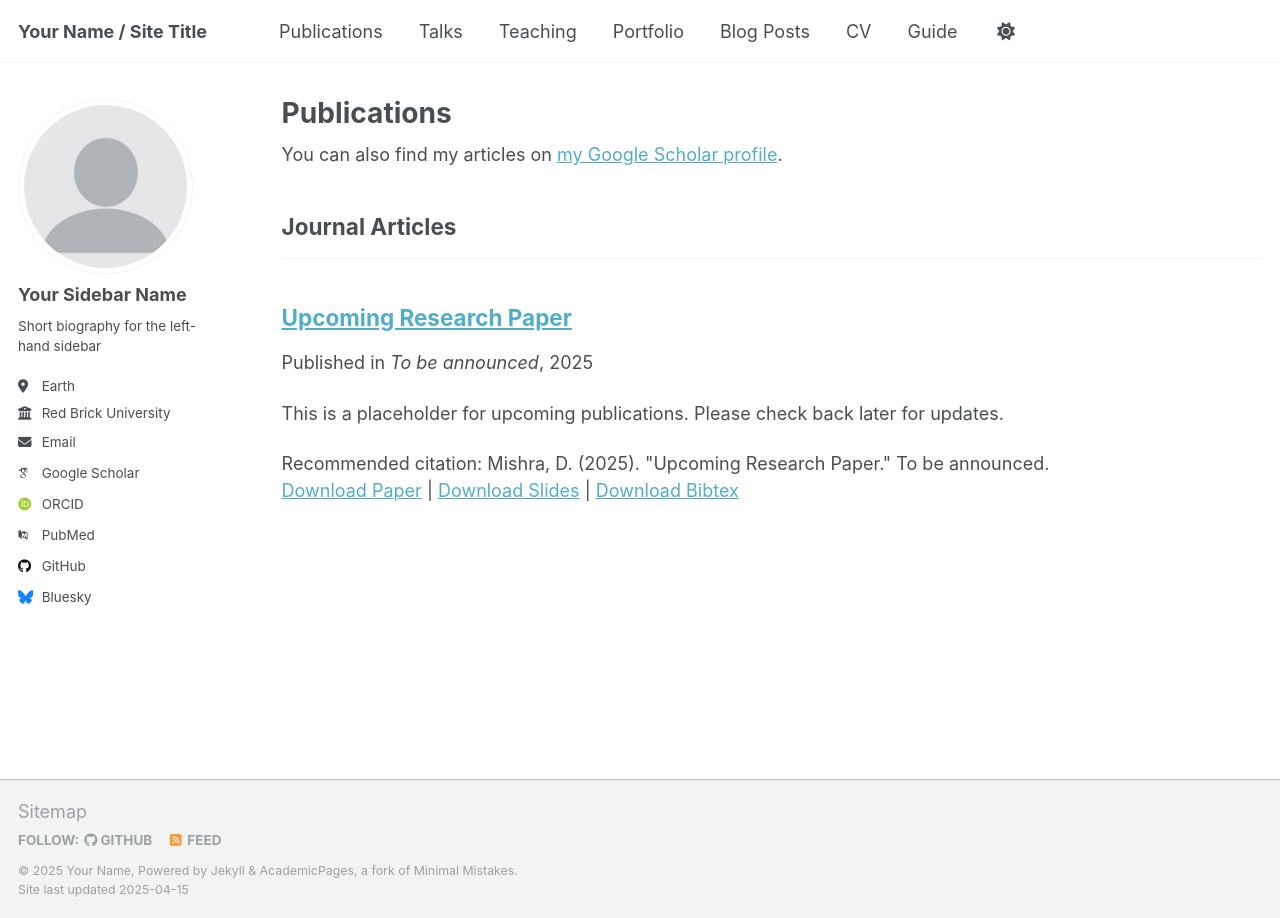
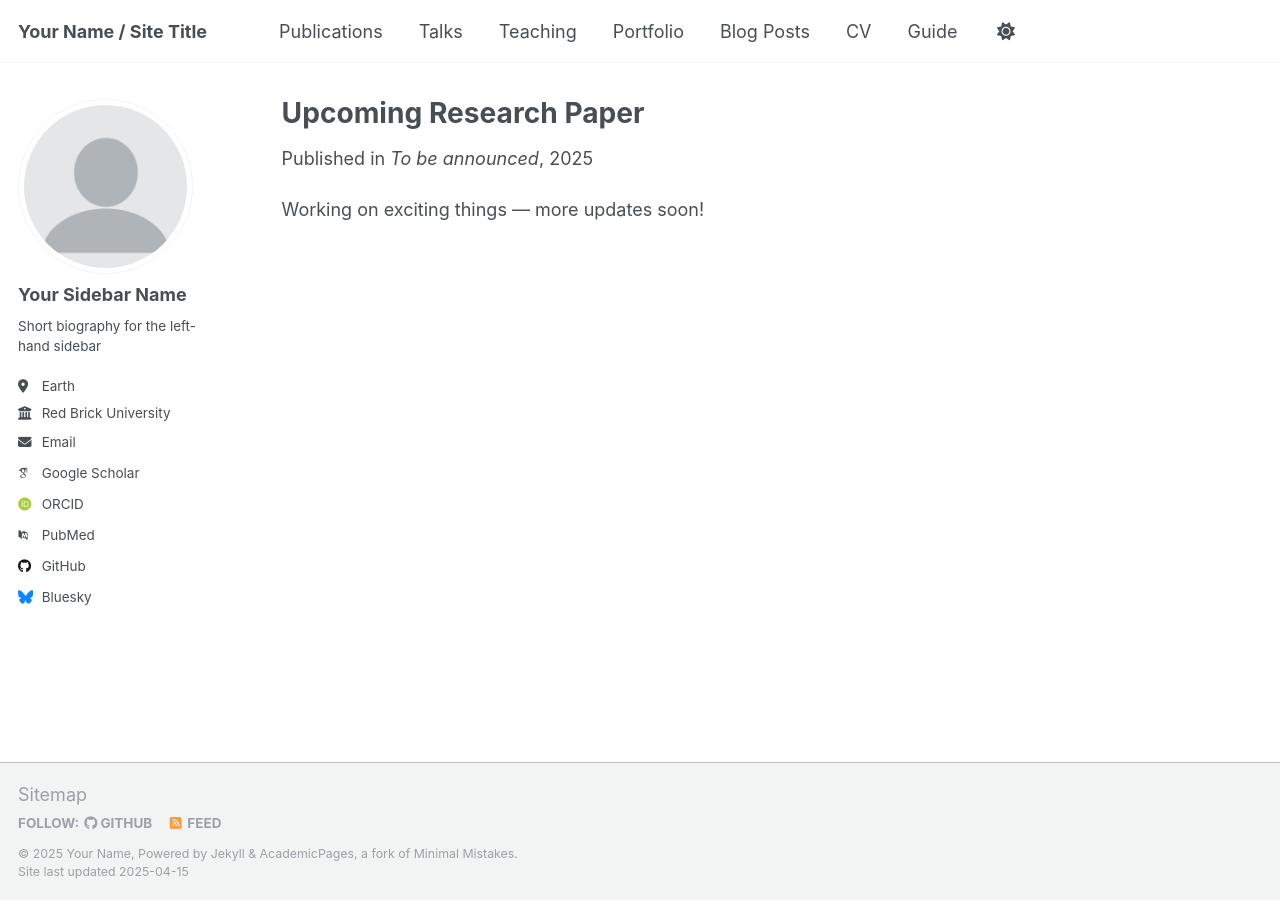
Before and after one commit to mishra-deepali/mishra-deepali.github.io, a Jekyll site: the page built from _pages/publications.html, in a window 1280 px wide. Built offline with Jekyll 4.4.1, drawn with Linux system fonts in a browser that asks for light colours; some web fonts are replaced.

Commit message:
Update publications.html

```diff
--- a/_pages/publications.html
+++ b/_pages/publications.html
@@ -1,33 +1,10 @@
 ---
-layout: archive
-title: "Publications"
-permalink: /publications/
-author_profile: true
+title: "Upcoming Research Paper"
+collection: publications
+category: manuscripts
+permalink: /publication/coming-soon/
+date: 2025-01-01
+venue: 'To be announced'
+excerpt: 'This is a placeholder.'
 ---
-
-{% if site.author.googlescholar %}
-  <div class="wordwrap">You can also find my articles on <a href="{{site.author.googlescholar}}">my Google Scholar profile</a>.</div>
-{% endif %}
-
-{% include base_path %}
-
-<!-- New style rendering if publication categories are defined -->
-{% if site.publication_category %}
-  {% for category in site.publication_category  %}
-    {% assign title_shown = false %}
-    {% for post in site.publications reversed %}
-      {% if post.category != category[0] %}
-        {% continue %}
-      {% endif %}
-      {% unless title_shown %}
-        <h2>{{ category[1].title }}</h2><hr />
-        {% assign title_shown = true %}
-      {% endunless %}
-      {% include archive-single.html %}
-    {% endfor %}
-  {% endfor %}
-{% else %}
-  {% for post in site.publications reversed %}
-    {% include archive-single.html %}
-  {% endfor %}
-{% endif %}
+Working on exciting things — more updates soon!
```
